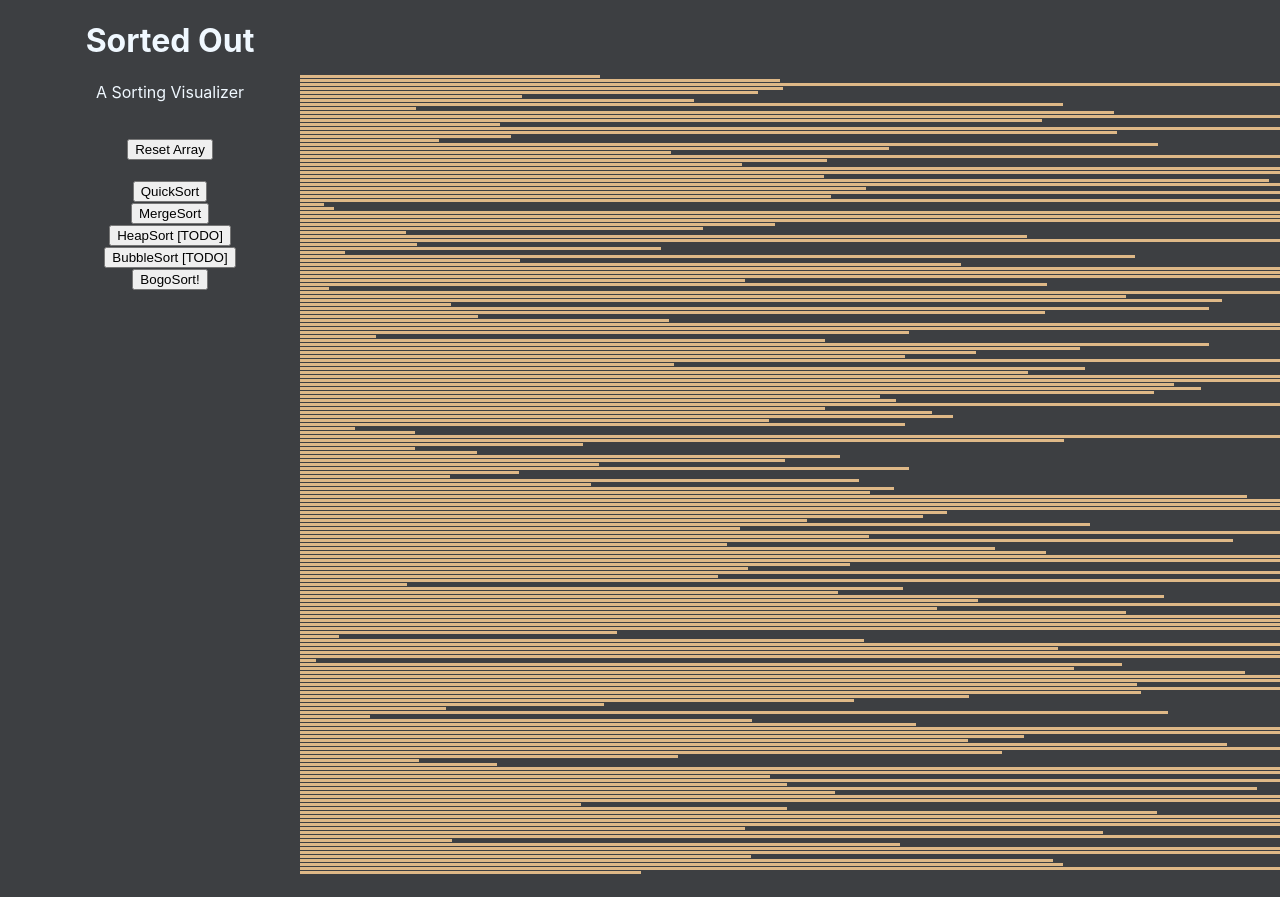
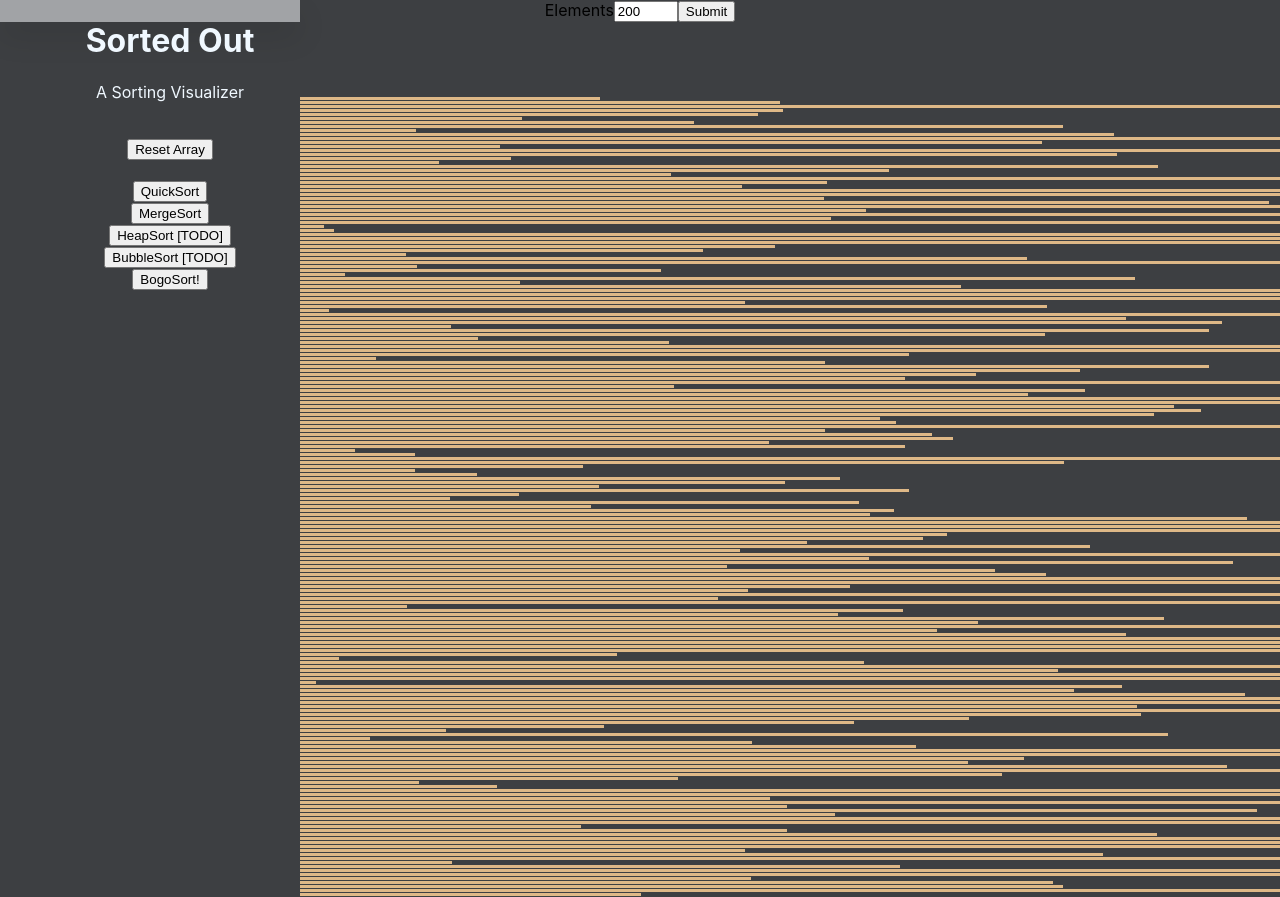
Before and after one commit to marcociav/sorted-out, a React (Create React App) app: page / in a window 1280 px wide. Shown: the top 897 px of the page. Before the commit the page ends 875 px from the top, so only its background shows below. Built offline with nearby package versions, Linux system fonts and the light colour scheme.

Commit message:
Added Input box for array length, but it doesn't work as intended when quicksorting

```diff
--- a/src/sorting/SortingVisualizer.jsx
+++ b/src/sorting/SortingVisualizer.jsx
@@ -15,10 +15,14 @@ export default class SortingVisualizer extends React.Component {
             highlighted2: null,
             isSorting: false,
             arrayLength: 200,
+            tmpArrayLength: 200,
             sortAnimationSpeedMS: 15
         };
         this.sidebarWidth = 300;
         this.background = '#3d3f42';
+
+        this.handleArrayLengthChange = this.handleArrayLengthChange.bind(this);
+        this.handleArrayLengthSubmit = this.handleArrayLengthSubmit.bind(this)
 
     }
 
@@ -27,7 +31,7 @@ export default class SortingVisualizer extends React.Component {
         document.body.style.background = this.background;
     }
 
-    setRandomArray() {
+    async setRandomArray() {
         const array = [];
         for (let i = 0; i < this.state.arrayLength; i++) {
             array.push(randomIntFromRange(12, 1320));
@@ -61,6 +65,21 @@ export default class SortingVisualizer extends React.Component {
             this.setState(() => {return {highlighted2: value}});
         }
 
+    }
+
+    async setArrayLength(length) {
+        this.setState(() => {return {arrayLength: length}});
+    }
+
+    handleArrayLengthChange(event) {
+        this.setState(() => {return {tmpArrayLength: parseInt(event.target.value)}});
+    }
+
+    async handleArrayLengthSubmit(event) {
+        await this.stopSort();
+        await this.setArrayLength(this.state.tmpArrayLength);
+        await this.setRandomArray();
+        event.preventDefault();
     }
 
     // iterative implementation to keep track of indexes in whole array
@@ -290,6 +309,19 @@ export default class SortingVisualizer extends React.Component {
                     </ul>
                 </div>
 
+                <div>
+                    <form onSubmit={this.handleArrayLengthSubmit}>
+                        <label>
+                            Elements
+                            <input
+                                type="number" min="1" max="200"
+                                value={this.state.tmpArrayLength} onChange={this.handleArrayLengthChange}
+                            />
+                        </label>
+                        <input type="submit" value="Submit" />
+                    </form>
+                </div>
+
                 <div
                     className="array-container"
                     style={{left: `${this.sidebarWidth}px`}}
```
